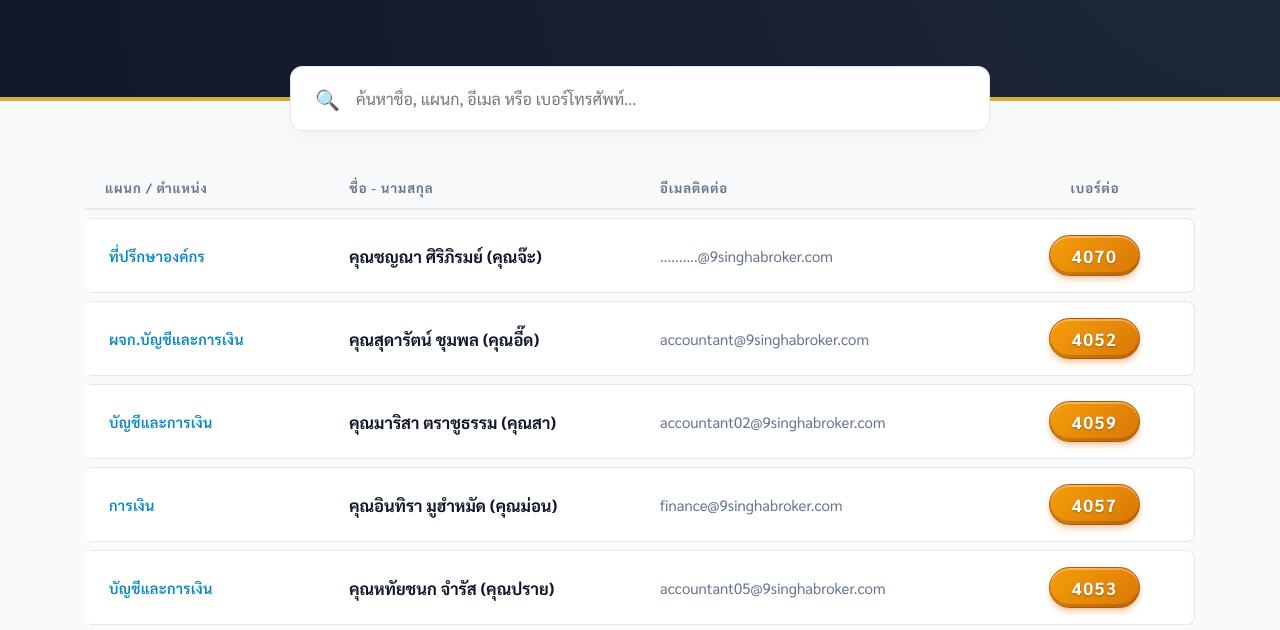
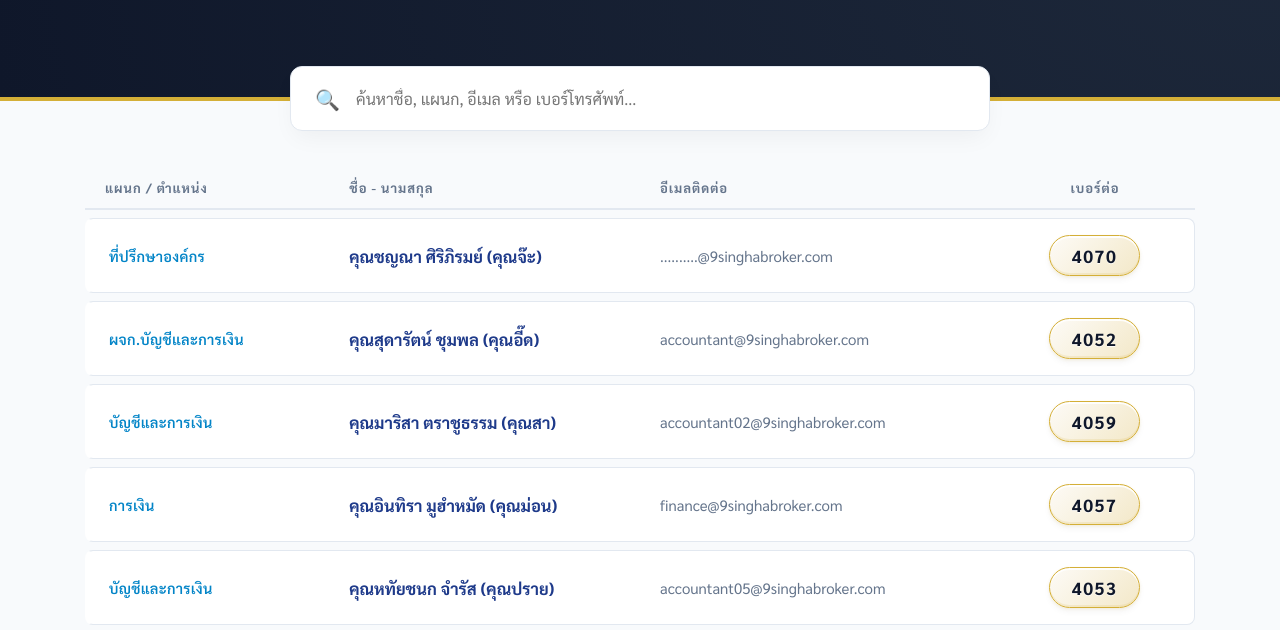
Before and after one commit to ktrp87br89-dot/phonelist, a plain HTML site: page index.html in a window 1280 px wide. Shown: the part 154-784 px from the top of the page. Drawn offline with nearby package versions, Linux system fonts and the light colour scheme.

Commit message:
Update index.html

```diff
--- a/index.html
+++ b/index.html
@@ -107,7 +107,7 @@
     th:nth-child(1) { width: 22%; }
     th:nth-child(2) { width: 28%; }
     th:nth-child(3) { width: 32%; }
-    th:nth-child(4) { width: 18%; text-align: center; } /* ขยายความกว้างให้ปุ่ม 3D สวยๆ */
+    th:nth-child(4) { width: 18%; text-align: center; }
     th.admin-col { width: 15%; text-align: center; display: none; }
 
     .is-admin th.admin-col { display: table-cell; }
@@ -135,49 +135,61 @@
         font-size: 14.5px; border-left: 4px solid transparent; letter-spacing: 0.3px;
     }
 
-    td:nth-child(2) { font-weight: 700; font-size: 16.5px; color: var(--primary-navy); }
+    /* 🔥 สีชื่อพนักงาน Royal Navy Blue (#1e3a8a) */
+    td:nth-child(2) {
+        font-weight: 700;
+        font-size: 16.5px;
+        color: #1e3a8a;
+        transition: all 0.25s ease-out;
+    }
+
     td:nth-child(3) { color: var(--text-muted); font-size: 15px; font-weight: 400; }
     td:nth-child(4) { border-radius: 0 8px 8px 0; text-align: center; border-right: 1px solid var(--border-color); }
 
     @media (hover: hover) {
         tbody tr:hover td { background-color: #f1f5f9; }
         tbody tr:hover td:first-child { border-left-color: var(--accent-gold); }
+
+        /* 🔥 Hover Effect ชื่อพนักงาน: อ่านง่าย คลีน และลอยขึ้นแบบนุ่มนวล */
+        tbody tr:hover td:nth-child(2) {
+            color: #2563eb; /* สีฟ้าสดใส (Blue 600) เข้มพอให้อ่านชัดเจน */
+            text-shadow: 0 3px 6px rgba(37, 99, 235, 0.2); /* เงาเดี่ยวแบบซอฟต์ ไม่กวนสายตา */
+            transform: translateY(-2px); /* ลอยขึ้นมาเล็กน้อย */
+        }
     }
 
     /* =========================================
-       🔥 3D PHONE BADGE (NEW UPGRADE) 🔥
+       🔥 3D PHONE BADGE (CHAMPAGNE GOLD & NAVY TEXT) 🔥
        ========================================= */
     .phone-badge {
         display: inline-block;
-        background: linear-gradient(135deg, #f59e0b 0%, #d97706 100%); /* ไล่สีส้มทองมิติ */
-        color: #ffffff; /* ตัวอักษรสีขาวสว่าง */
+        background: linear-gradient(135deg, #fdfbf7 0%, #f3e8c8 100%);
+        color: var(--primary-navy);
         padding: 8px 22px;
-        border-radius: 30px; /* ทรงปุ่มแคปซูล */
+        border-radius: 30px;
         font-weight: 700;
         font-size: 17.5px;
         letter-spacing: 1.5px;
-        border: 1px solid #b45309; /* ขอบเข้มเพื่อความชัด */
+        border: 1px solid #d4af37;
 
-        /* เทคนิค 3D Shadow ผสมผสาน */
         box-shadow:
-            inset 0 2px 0 rgba(255, 255, 255, 0.3), /* แสงตกกระทบขอบบน (Highlight) */
-            inset 0 -3px 0 rgba(0, 0, 0, 0.15), /* เงาคล้ำขอบล่าง (Shade) */
-            0 4px 6px rgba(217, 119, 6, 0.3), /* เงาสะท้อนพื้น (Drop Shadow) */
-            0 1px 3px rgba(0, 0, 0, 0.1);
+            inset 0 2px 0 rgba(255, 255, 255, 0.9),
+            inset 0 -2px 0 rgba(212, 175, 55, 0.15),
+            0 4px 6px rgba(0, 0, 0, 0.04),
+            0 1px 3px rgba(212, 175, 55, 0.15);
 
-        text-shadow: 0 1px 2px rgba(0, 0, 0, 0.3); /* ขับตัวเลขให้คมกริบ */
+        text-shadow: 0 1px 0 rgba(255, 255, 255, 0.8);
         transition: all 0.2s cubic-bezier(0.4, 0, 0.2, 1);
     }
 
-    /* เอฟเฟกต์ตอนนำเมาส์ไปชี้ (Hover 3D) */
     tbody tr:hover .phone-badge {
-        transform: translateY(-2px); /* ปุ่มลอยขึ้น */
-        background: linear-gradient(135deg, #fbbf24 0%, #f59e0b 100%); /* สีสว่างขึ้น */
+        transform: translateY(-2px);
+        background: linear-gradient(135deg, #ffffff 0%, #faeaba 100%);
         box-shadow:
-            inset 0 2px 0 rgba(255, 255, 255, 0.5),
-            inset 0 -3px 0 rgba(0, 0, 0, 0.1),
-            0 8px 15px rgba(217, 119, 6, 0.4), /* เงาขยายตัว */
-            0 3px 6px rgba(0, 0, 0, 0.1);
+            inset 0 2px 0 rgba(255, 255, 255, 1),
+            inset 0 -2px 0 rgba(212, 175, 55, 0.2),
+            0 8px 15px rgba(212, 175, 55, 0.2),
+            0 3px 6px rgba(0, 0, 0, 0.05);
     }
 
     /* =========================================
@@ -217,8 +229,9 @@
 
     .editing td[contenteditable="true"] { background-color: #fefce8; outline: 1px solid var(--accent-gold); }
 
-    /* คนที่ออกแล้ว (สลายมิติ 3D ให้เรียบแบนและดูซอฟต์ลง) */
+    /* คนที่ออกแล้ว */
     tr.resigned td { color: #94a3b8 !important; text-decoration: line-through; background-color: #f8fafc;}
+    tr.resigned td:nth-child(2) { text-shadow: none !important; transform: none !important; } /* ยกเลิกเอฟเฟกต์ถ้าออกแล้ว */
     tr.resigned .phone-badge {
         background: #e2e8f0; color: #94a3b8;
         border: 1px solid #cbd5e1;
```
